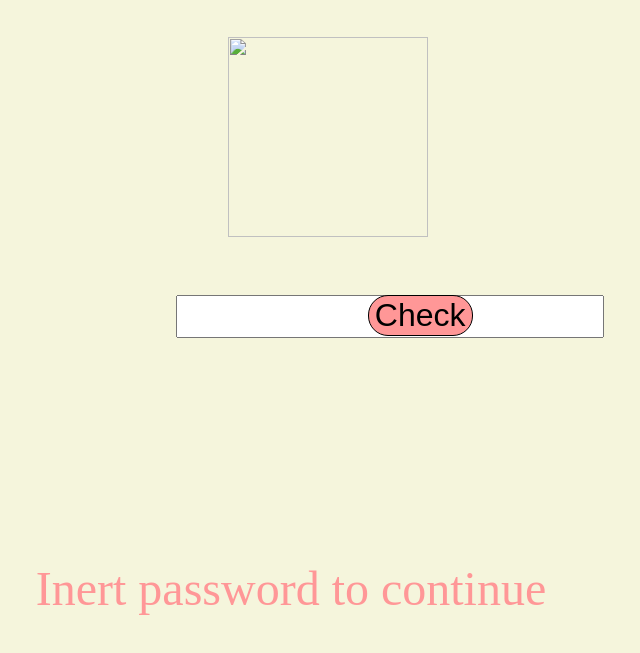
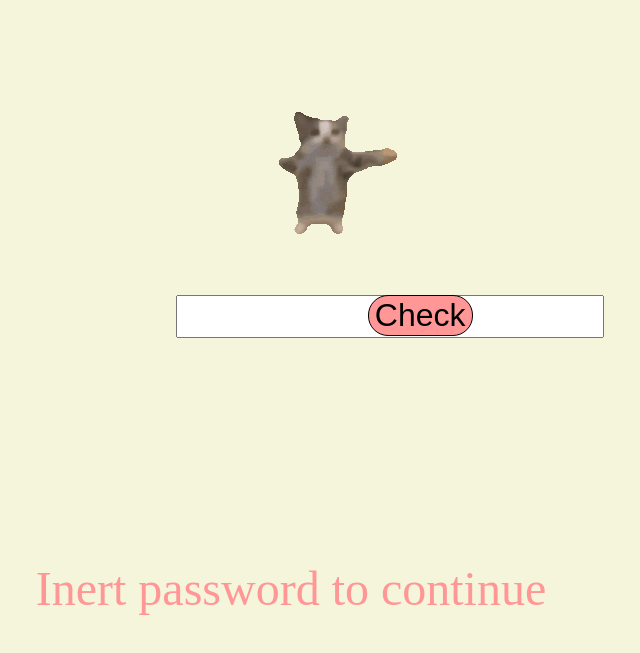
Before and after one commit to devsaini7007/happybirthday, a plain HTML site: page page3.html in a window 1280 px wide. Shown: the part 185-838 px from the top of the page, without its empty margins (349-989 px from the left). Drawn offline with Linux system fonts and the light colour scheme; a web font is replaced by a local one.

Commit message:
Update page3.html

```diff
--- a/page3.html
+++ b/page3.html
@@ -88,7 +88,7 @@
     <h1>wooohoooo!!</h1>
     <h2>Goood Job</h2>
     <img
-      src="/happy-cat-happy-happy-cat.gifhttps://media.tenor.com/lCKwsD2OW1kAAAAj/happy-cat-happy-happy-cat.gif"
+      src="./happy-cat-happy-happy-cat.gif"
       style="height: 200px; width: 200px"
     />
     <h3>Inert password to continue</h3>
```
